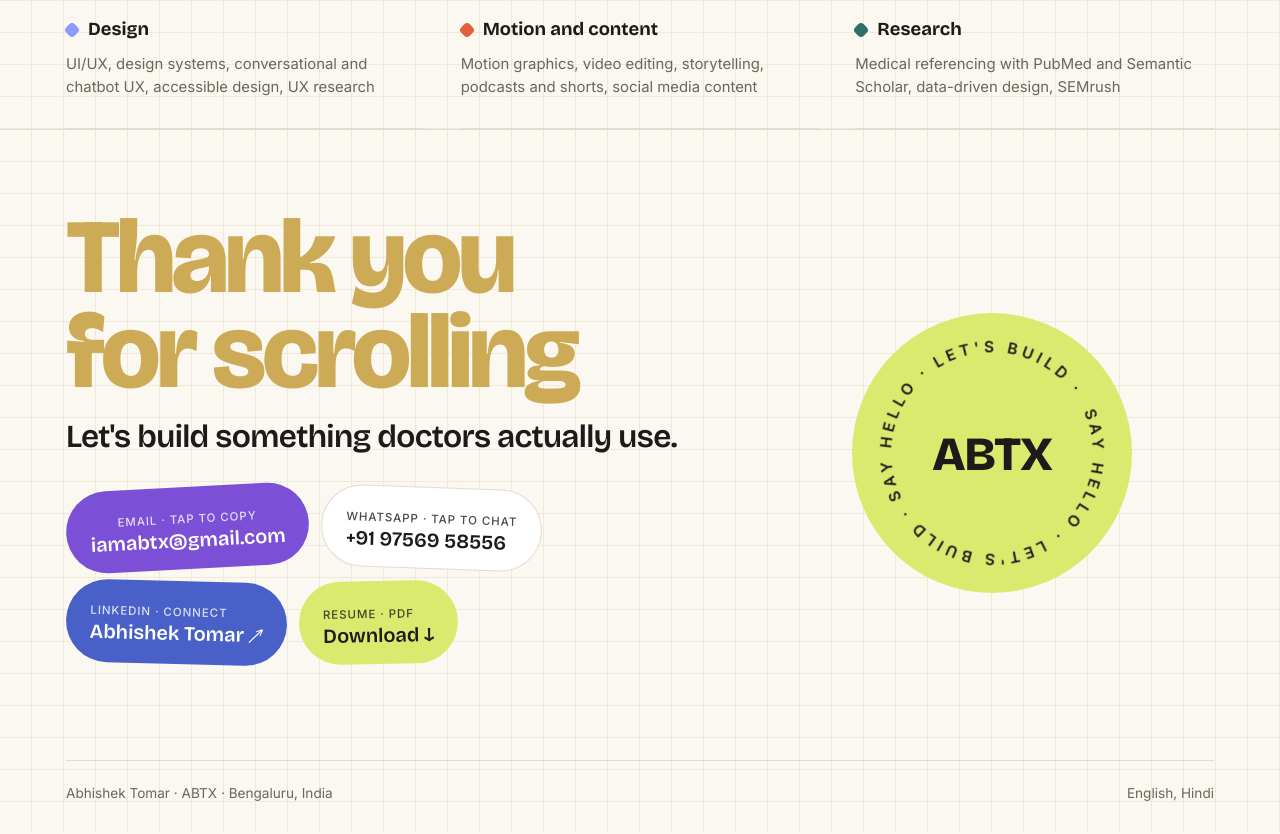
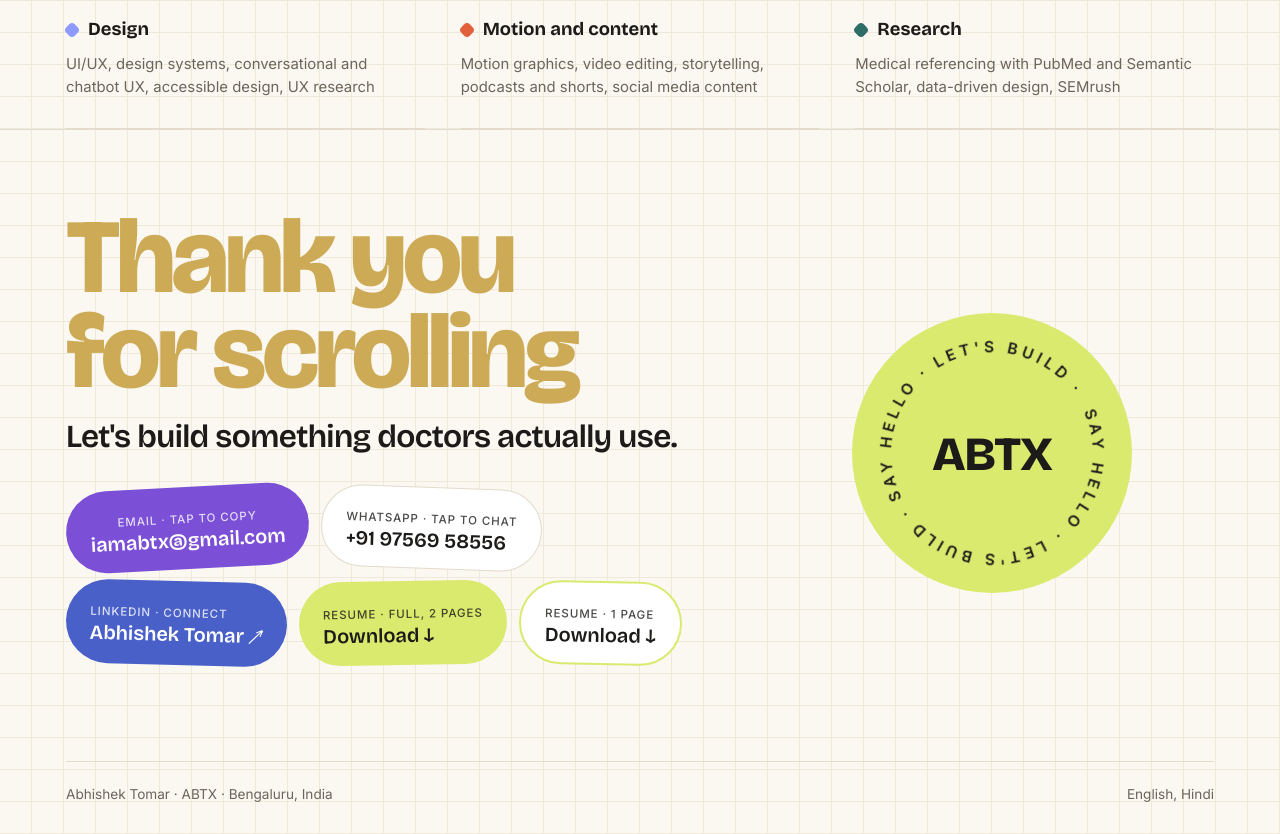
Before and after one commit to abtxnovonordisk/abtxnovonordisk.github.io, a plain HTML site: page index.html in a window 1280 px wide. Shown: the part 9909-10743 px from the top of the page. Drawn offline with nearby package versions, Linux system fonts and the light colour scheme.

Commit message:
Add 1-page resume download button
Co-Authored-By: Claude Opus 5.5 <noreply@anthropic.com>
Claude-Session: https://claude.ai/code/session_01TCSL7HYAFaHSwuSVR4GRQW

```diff
--- a/index.html
+++ b/index.html
@@ -287,6 +287,7 @@ a{color:inherit}
 .mail{display:inline-flex; align-items:center; gap:12px; background:var(--violet); color:#fff; border:0; border-radius:999px; padding:16px 24px; font:600 clamp(1rem,2.4vw,1.25rem) var(--f-display); cursor:pointer; transform:rotate(-3deg)}
 .mail.alt{background:#fff; color:var(--ink); border:1px solid var(--rule); transform:rotate(2deg)}
 .mail.res{background:var(--lime); color:var(--ink); transform:rotate(-1deg)}
+.mail.res.one{background:#fff; border:2px solid var(--lime); transform:rotate(1deg)}
 .mail.li{background:var(--cobalt); color:#fff; transform:rotate(1.5deg)}
 a.mail{text-decoration:none}
 .mail small{font:500 .72rem var(--f-body); letter-spacing:.08em; text-transform:uppercase; opacity:.8}
@@ -604,7 +605,8 @@ footer{border-top:1px solid var(--rule); padding-block:22px 28px; display:flex;
             <button class="mail mag" type="button" id="copy-mail" data-copy="iamabtx@gmail.com"><span><small>Email · tap to copy</small><br>iamabtx@gmail.com</span></button>
             <a data-goatcounter-click="whatsapp-click" class="mail alt mag" href="https://wa.me/919756958556" target="_blank" rel="noopener"><span><small>WhatsApp · tap to chat</small><br>+91 97569 58556</span></a>
             <a data-goatcounter-click="linkedin-click" class="mail li mag" href="https://www.linkedin.com/in/abhishek-tomar-a4a699250" target="_blank" rel="noopener"><span><small>LinkedIn · connect</small><br>Abhishek Tomar ↗</span></a>
-            <a data-goatcounter-click="resume-download" class="mail res mag" href="https://abtx.in/Abhishek_Tomar_Resume.pdf" download="Abhishek_Tomar_Resume.pdf" target="_blank" rel="noopener"><span><small>Resume · PDF</small><br>Download ↓</span></a>
+            <a data-goatcounter-click="resume-download" class="mail res mag" href="https://abtx.in/Abhishek_Tomar_Resume.pdf" download="Abhishek_Tomar_Resume.pdf" target="_blank" rel="noopener"><span><small>Resume · full, 2 pages</small><br>Download ↓</span></a>
+            <a data-goatcounter-click="resume-1page-download" class="mail res one mag" href="https://abtx.in/Abhishek_Tomar_Resume_1_Page.pdf" download="Abhishek_Tomar_Resume_1_Page.pdf" target="_blank" rel="noopener"><span><small>Resume · 1 page</small><br>Download ↓</span></a>
           </div>
           <p class="copied" id="copied" role="status"></p>
         </div>
```
Also changed, not shown: 1 other file.
